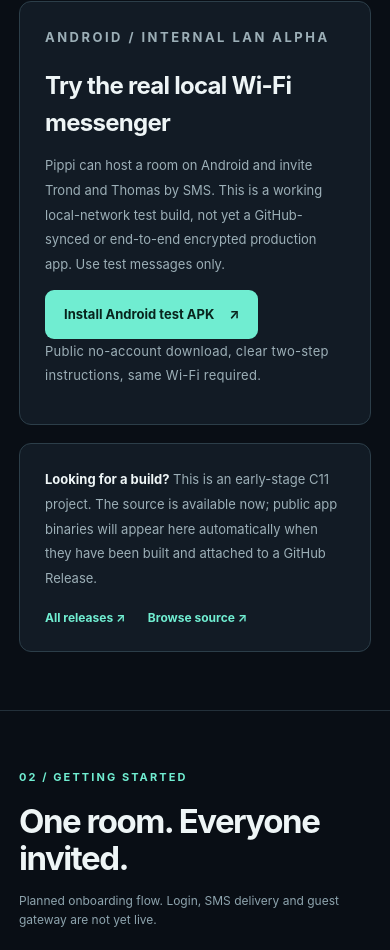
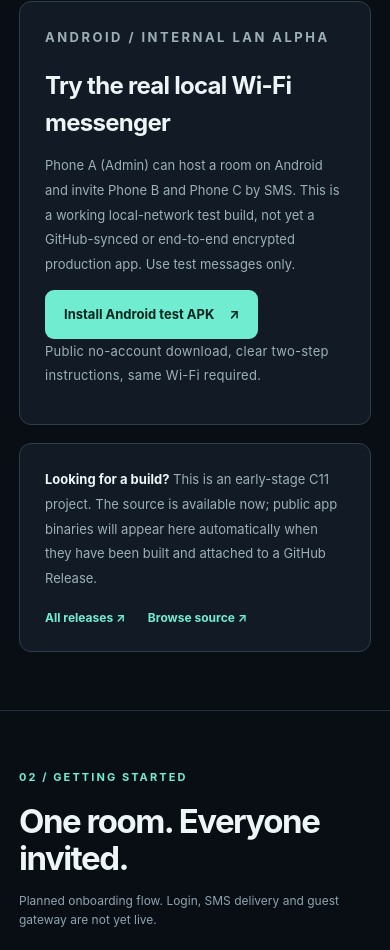
Before and after one commit to bspippi1337/blckchat, a plain HTML site: page site/index.html in a window 390 px wide. Shown: the part 1794-2744 px from the top of the page. Drawn offline with Linux system fonts and the light colour scheme; no server answers.

Commit message:
privacy: replace personal names with anonymous phone-role labels

```diff
--- a/site/index.html
+++ b/site/index.html
@@ -44,7 +44,7 @@
 <div class="panel" style="margin-bottom:18px">
   <p class="kicker">ANDROID / INTERNAL LAN ALPHA</p>
   <h3 style="margin:0 0 12px;font-size:24px;letter-spacing:-.03em">Try the real local Wi-Fi messenger</h3>
-  <p>Pippi can host a room on Android and invite Trond and Thomas by SMS. This is a working local-network test build, not yet a GitHub-synced or end-to-end encrypted production app. Use test messages only.</p>
+  <p>Phone A (Admin) can host a room on Android and invite Phone B and Phone C by SMS. This is a working local-network test build, not yet a GitHub-synced or end-to-end encrypted production app. Use test messages only.</p>
   <a class="button primary" href="join.html">Install Android test APK <span aria-hidden="true">↗</span></a>
   <p class="fine">Public no-account download, clear two-step instructions, same Wi-Fi required.</p>
 </div>
```
